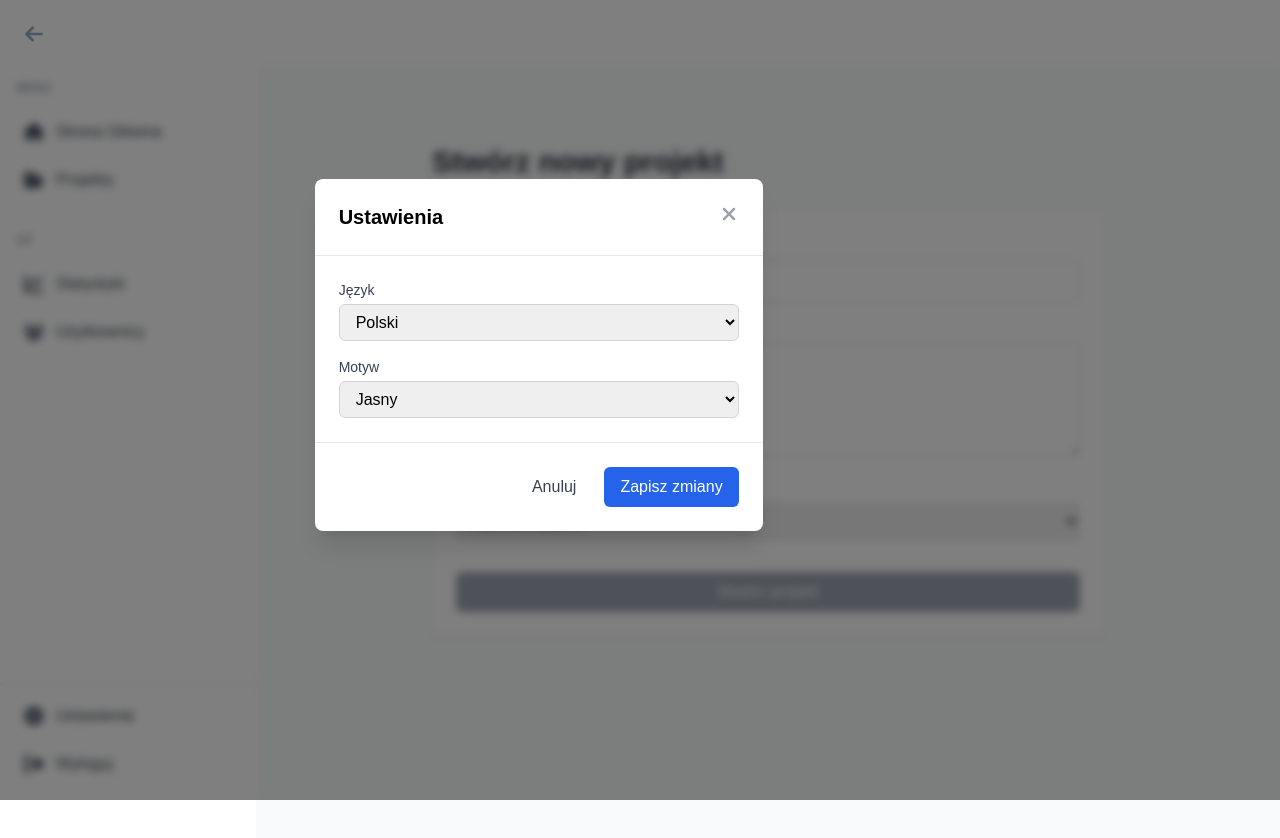
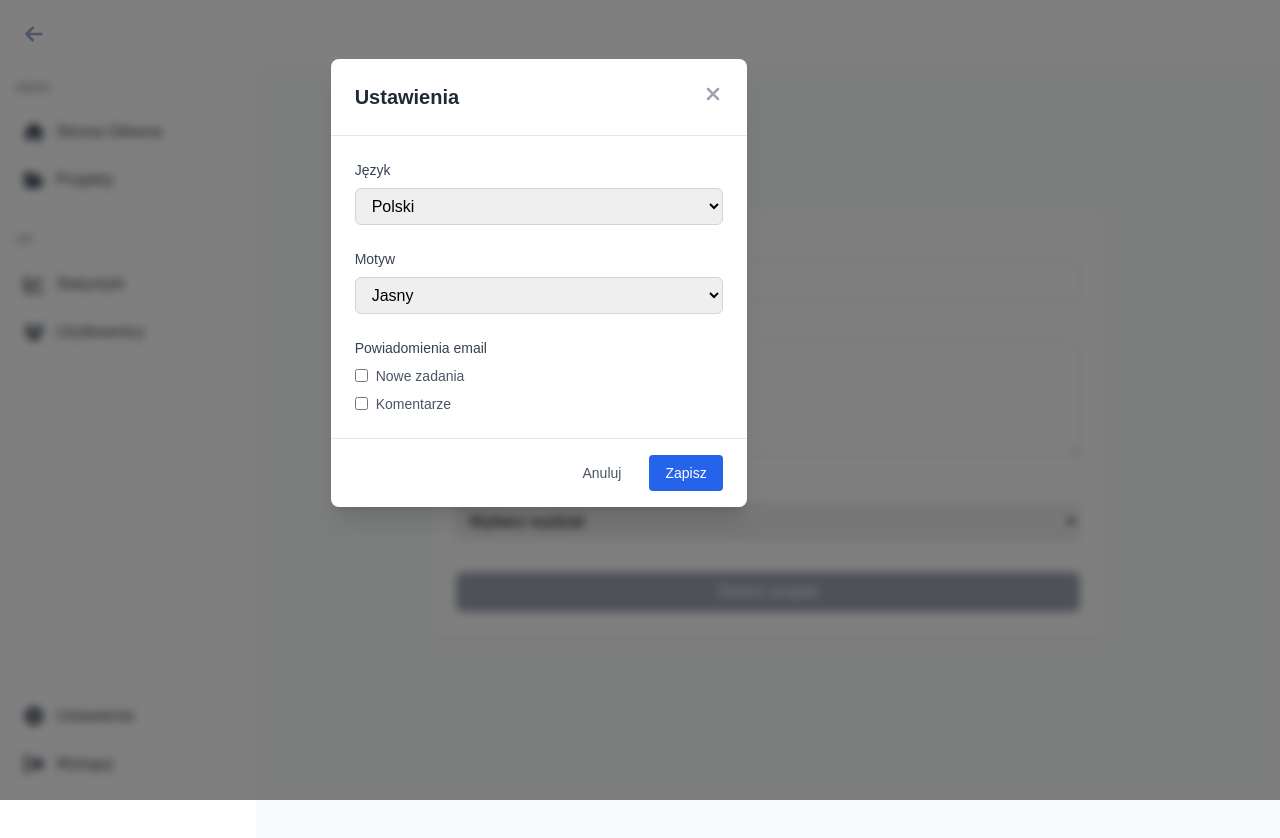
Before and after one commit to SpiceGears/spiceapps, a Next.js app: page /dashboard/project/new in a window 1280 px wide. Both pictures are taken after a click on the button "Ustawienia". Shown: the top 838 px of the page. Built offline with nearby package versions, Linux system fonts and the light colour scheme.

Commit message:
Added a settings menu

```diff
--- a/src/components/Menu.tsx
+++ b/src/components/Menu.tsx
@@ -12,6 +12,7 @@ import {
   faChartLine,
   faUsers
 } from "@fortawesome/free-solid-svg-icons";
+import Settings from "./Settings";
 
 export default function Menu() {
   const [isSettingsOpen, setIsSettingsOpen] = useState(false);
@@ -100,50 +101,12 @@ export default function Menu() {
           />
 
           <div className="fixed left-1/3 top-1/3 transform -translate-x-1/4 -translate-y-1/4 w-full max-w-md bg-white rounded-lg shadow-xl">
-            <div className="flex items-center justify-between p-6 border-b">
-              <h2 className="text-xl font-semibold">Ustawienia</h2>
-              <button
-                onClick={() => setIsSettingsOpen(false)}
-                className="text-gray-400 hover:text-gray-600"
-              >
-                <FontAwesomeIcon icon={faTimes} className="w-5 h-5" />
-              </button>
-            </div>
-
-            <div className="p-6">
-              <div className="space-y-4">
-                <div>
-                  <label className="block text-sm font-medium text-gray-700 mb-1">
-                    Język
-                  </label>
-                  <select className="w-full border border-gray-300 rounded-md px-3 py-2">
-                    <option>Polski</option>
-                    <option>English</option>
-                  </select>
-                </div>
-                <div>
-                  <label className="block text-sm font-medium text-gray-700 mb-1">
-                    Motyw
-                  </label>
-                  <select className="w-full border border-gray-300 rounded-md px-3 py-2">
-                    <option>Jasny</option>
-                    <option>Ciemny</option>
-                  </select>
-                </div>
-              </div>
-            </div>
-
-            <div className="flex justify-end gap-3 p-6 border-t">
-              <button
-                onClick={() => setIsSettingsOpen(false)}
-                className="px-4 py-2 text-gray-700 hover:text-gray-900"
-              >
-                Anuluj
-              </button>
-              <button className="px-4 py-2 bg-blue-600 text-white rounded-md hover:bg-blue-700">
-                Zapisz zmiany
-              </button>
-            </div>
+            {isSettingsOpen && (
+              <Settings
+                isOpen={isSettingsOpen}
+                onClose={() => setIsSettingsOpen(false)}
+              />
+            )}
           </div>
         </div>
       )}
--- a/src/components/Settings.tsx
+++ b/src/components/Settings.tsx
@@ -1,36 +1,121 @@
-import React from 'react';
-import { Box, Typography, Switch, FormGroup, FormControlLabel, Divider } from '@mui/material';
+import { faTimes } from '@fortawesome/free-solid-svg-icons';
+import { FontAwesomeIcon } from '@fortawesome/react-fontawesome';
+import { useState } from 'react';
 
-const Settings = () => {
-    const [notifications, setNotifications] = React.useState(true);
-    const [darkMode, setDarkMode] = React.useState(false);
+export default function Settings({ isOpen, onClose }: { isOpen: boolean; onClose: () => void }) {
+    const [language, setLanguage] = useState('pl');
+    const [theme, setTheme] = useState('light');
 
-    const handleNotificationChange = (event: React.ChangeEvent<HTMLInputElement>) => {
-        setNotifications(event.target.checked);
-    };
-
-    const handleDarkModeChange = (event: React.ChangeEvent<HTMLInputElement>) => {
-        setDarkMode(event.target.checked);
-    };
+    if (!isOpen) return null;
 
     return (
-        <Box sx={{ p: 3, maxWidth: 600, margin: '0 auto' }}>
-            <Typography variant="h4" gutterBottom>
-                Settings
-            </Typography>
-            <Divider sx={{ my: 2 }} />
-            <FormGroup>
-                <FormControlLabel
-                    control={<Switch checked={notifications} onChange={handleNotificationChange} />}
-                    label="Enable Notifications"
-                />
-                <FormControlLabel
-                    control={<Switch checked={darkMode} onChange={handleDarkModeChange} />}
-                    label="Dark Mode"
-                />
-            </FormGroup>
-        </Box>
+        <div className="fixed inset-0 z-[9999] overflow-hidden">
+            {/* Backdrop */}
+            <div
+                className="fixed inset-0 bg-black bg-opacity-50 backdrop-blur-sm transition-opacity"
+                onClick={onClose}
+            />
+
+            {/* Modal Container */}
+            <div className="fixed inset-0 flex items-center justify-center p-4">
+                {/* Modal Content */}
+                <div className="relative bg-white rounded-lg shadow-xl w-full max-w-md">
+                    {/* Header */}
+                    <div className="flex items-center justify-between p-6 border-b border-gray-200">
+                        <h2 className="text-xl font-semibold text-gray-800">Ustawienia</h2>
+                        <button
+                            onClick={onClose}
+                            className="text-gray-400 hover:text-gray-600 transition-colors"
+                            aria-label="Close"
+                        >
+                            <FontAwesomeIcon icon={faTimes} className="w-5 h-5" />
+                        </button>
+                    </div>
+
+                    {/* Body */}
+                    <div className="p-6">
+                        <div className="space-y-6">
+                            {/* Language Selection */}
+                            <div>
+                                <label className="block text-sm font-medium text-gray-700 mb-2">
+                                    Język
+                                </label>
+                                <select
+                                    value={language}
+                                    onChange={(e) => setLanguage(e.target.value)}
+                                    className="w-full border border-gray-300 rounded-md px-3 py-2 focus:ring-blue-500 focus:border-blue-500 transition-colors"
+                                >
+                                    <option value="pl">Polski</option>
+                                    <option value="en">English</option>
+                                </select>
+                            </div>
+
+                            {/* Theme Selection */}
+                            <div>
+                                <label className="block text-sm font-medium text-gray-700 mb-2">
+                                    Motyw
+                                </label>
+                                <select
+                                    value={theme}
+                                    onChange={(e) => setTheme(e.target.value)}
+                                    className="w-full border border-gray-300 rounded-md px-3 py-2 focus:ring-blue-500 focus:border-blue-500 transition-colors"
+                                >
+                                    <option value="light">Jasny</option>
+                                    <option value="dark">Ciemny</option>
+                                    <option value="system">Systemowy</option>
+                                </select>
+                            </div>
+
+                            {/* Email Notifications */}
+                            <div>
+                                <label className="block text-sm font-medium text-gray-700 mb-2">
+                                    Powiadomienia email
+                                </label>
+                                <div className="space-y-2">
+                                    <label className="flex items-center">
+                                        <input
+                                            type="checkbox"
+                                            className="rounded border-gray-300 text-blue-600 focus:ring-blue-500"
+                                        />
+                                        <span className="ml-2 text-sm text-gray-600">
+                                            Nowe zadania
+                                        </span>
+                                    </label>
+                                    <label className="flex items-center">
+                                        <input
+                                            type="checkbox"
+                                            className="rounded border-gray-300 text-blue-600 focus:ring-blue-500"
+                                        />
+                                        <span className="ml-2 text-sm text-gray-600">
+                                            Komentarze
+                                        </span>
+                                    </label>
+                                </div>
+                            </div>
+                        </div>
+                    </div>
+
+                    {/* Footer */}
+                    <div className="flex justify-end gap-3 px-6 py-4 border-t border-gray-200">
+                        <button
+                            onClick={onClose}
+                            className="px-4 py-2 text-sm text-gray-600 hover:text-gray-800 transition-colors"
+                        >
+                            Anuluj
+                        </button>
+                        <button
+                            className="px-4 py-2 text-sm text-white bg-blue-600 rounded hover:bg-blue-700 transition-colors"
+                            onClick={() => {
+                                // Save settings logic here
+                                console.log('Saving settings:', { language, theme });
+                                onClose();
+                            }}
+                        >
+                            Zapisz
+                        </button>
+                    </div>
+                </div>
+            </div>
+        </div>
     );
-};
-
-export default Settings;
+}
```
Lines whose indentation alone changed are shown as unchanged.
